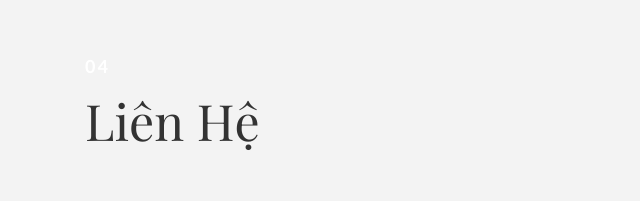
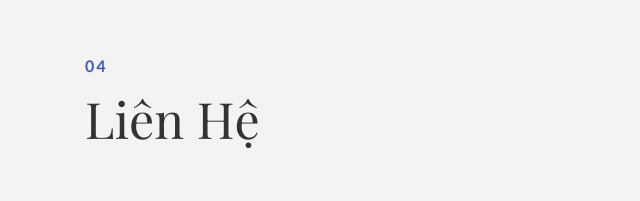
Before and after one commit to phamvanmung/phamvanmung.github.io, a plain HTML site: page index.html in a window 1280 px wide. Shown: the part 3823-4024 px from the top of the page, 0-640 px from the left. Drawn offline with Linux system fonts and the light colour scheme; files whose address does not match are found by name.

Commit message:
Update style.css

```diff
--- a/css/style.css
+++ b/css/style.css
@@ -1982,6 +1982,14 @@ a.active {
     padding: 100px 0;
     background: #f3f3f3
 }
+    #contact h4 {
+        font-family: 'Lato', sans-serif;
+        text-transform: capitalize;
+        letter-spacing: 2px;
+        color: #425BB5;
+        font-size: 16px;
+        font-weight: bold
+    }
 
 #contact-form input,
 #contact-form textarea {
```
